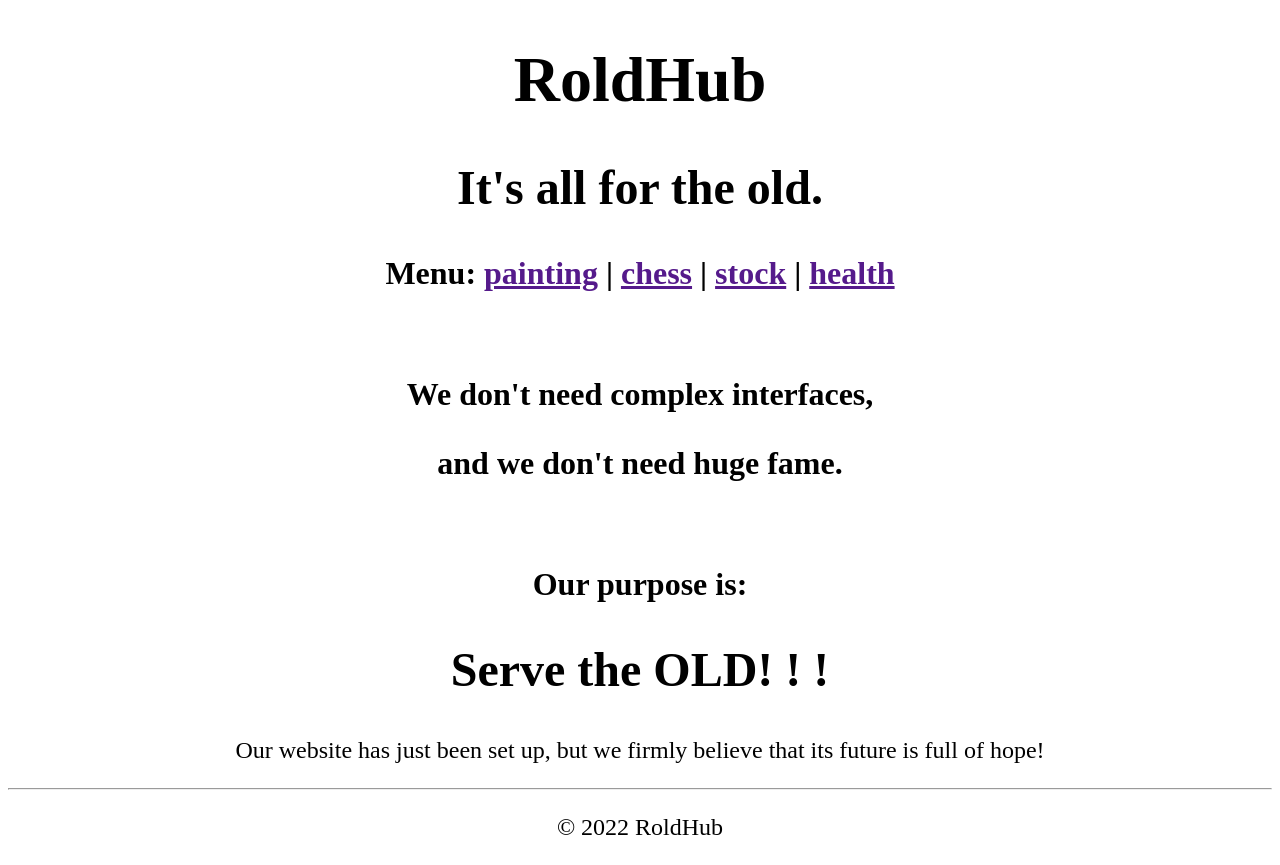
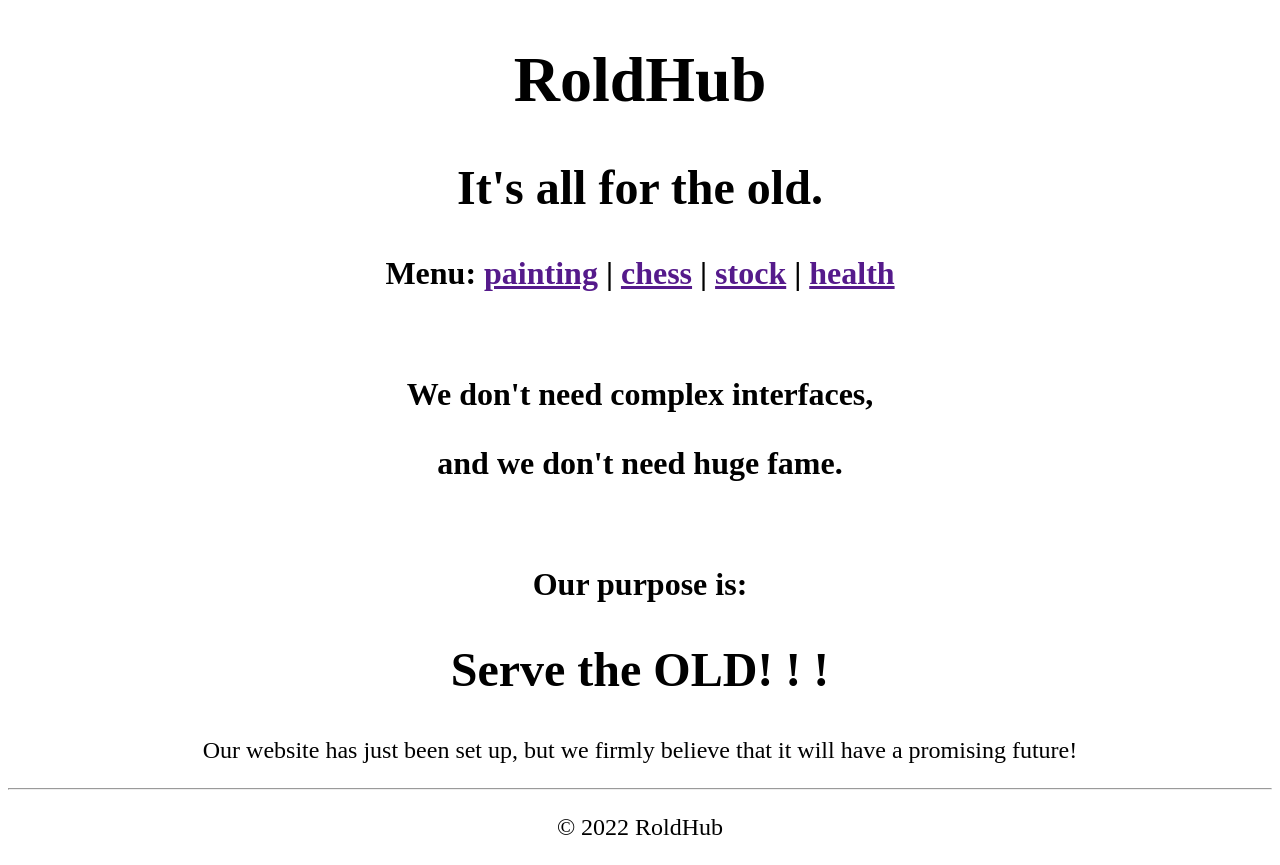
Before and after one commit to RoldHub/temp-website, a plain HTML site: page index.html in a window 1280 px wide. Drawn offline with Linux system fonts and the light colour scheme.

Commit message:
优化英文版语言

```diff
--- a/index.html
+++ b/index.html
@@ -60,8 +60,7 @@
     <h2>Serve the OLD! ! !</h2>
 
     <p>
-      Our website has just been set up, but we firmly believe that its future is
-      full of hope!
+      Our website has just been set up, but we firmly believe that it will have a promising future!
     </p>
 
     <hr />
```
